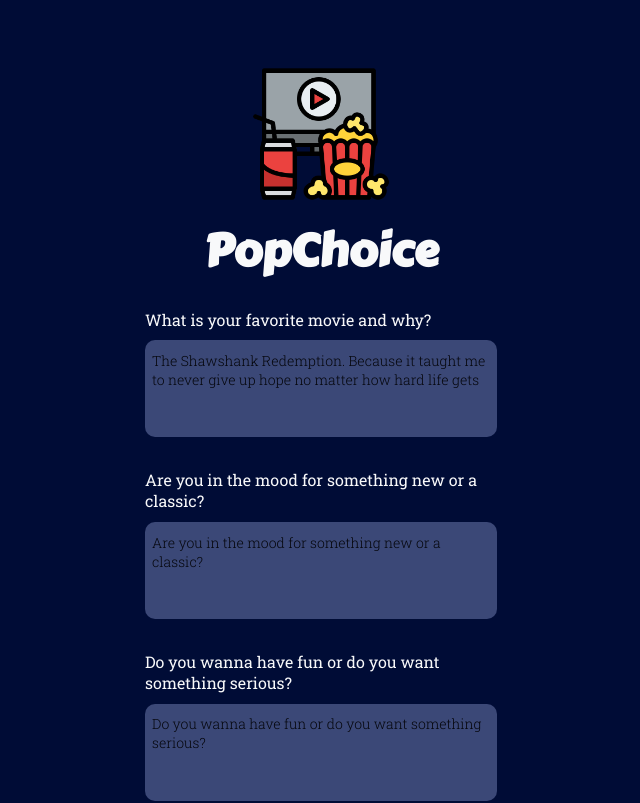
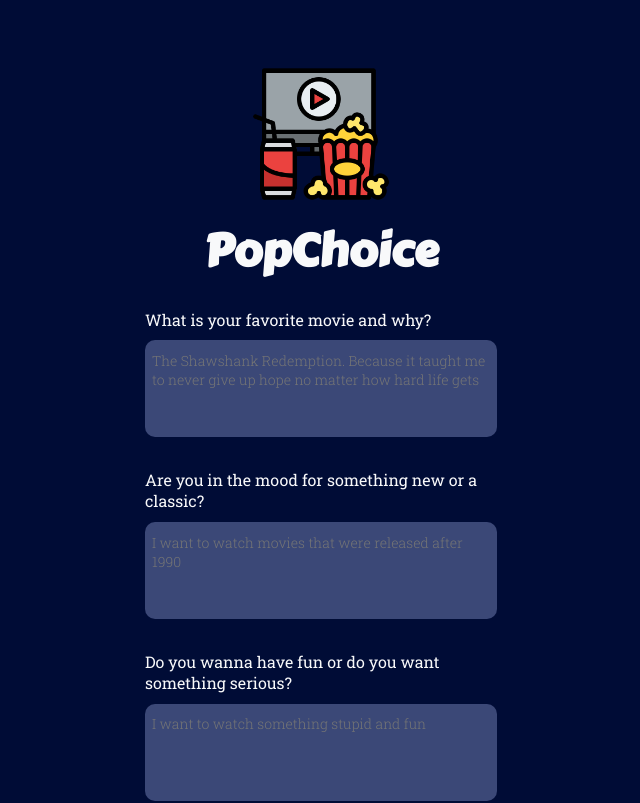
Before and after one commit to Evgenii-Dolgopolov/ai-movie-recommendation-app, a React (Vite) app: page / in a window 1280 px wide. Shown: the top 803 px of the page, without its empty margins (319-959 px from the left). Built offline with nearby package versions, Linux system fonts and the light colour scheme; no server answers.

Commit message:
fix labeling

```diff
--- a/src/App.jsx
+++ b/src/App.jsx
@@ -152,7 +152,7 @@ function App() {
         <div className="loader">Creating a recommendation...</div>
       ) : !hasRecommendation ? (
         <form onSubmit={handleSubmit}>
-          <div className="questions-container">
+          <div className="container">
             <label htmlFor="favoriteMovie">
               What is your favorite movie and why?
             </label>
@@ -166,12 +166,12 @@ function App() {
             />
           </div>
 
-          <div className="questions-container">
+          <div className="container">
             <label htmlFor="movieRecency">
               Are you in the mood for something new or a classic?
             </label>
             <textarea
-              placeholder="Are you in the mood for something new or a classic?"
+              placeholder="I want to watch movies that were released after 1990"
               id="movieRecency"
               value={userInputs.movieRecency}
               onChange={e => handleChange("movieRecency", e.target.value)}
@@ -180,12 +180,12 @@ function App() {
             />
           </div>
 
-          <div className="questions-container">
+          <div className="container">
             <label htmlFor="genre">
               Do you wanna have fun or do you want something serious?
             </label>
             <textarea
-              placeholder="Do you wanna have fun or do you want something serious?"
+              placeholder="I want to watch something stupid and fun"
               id="genre"
               value={userInputs.genre}
               onChange={e => handleChange("genre", e.target.value)}
@@ -194,14 +194,14 @@ function App() {
             />
           </div>
 
-          <div className="questions-container">
+          <div className="container">
             <button className="submit-btn" type="submit">
               Let's Go
             </button>
           </div>
         </form>
       ) : (
-        <div className="questions-container">
+        <div className="container">
           <h4>{output}</h4>
         </div>
       )}
--- a/src/index.css
+++ b/src/index.css
@@ -36,7 +36,7 @@ header {
   padding-bottom: 0.5em;
 }
 
-.questions-container {
+.container {
   margin: auto;
   display: flex;
   flex-direction: column;
@@ -46,12 +46,12 @@ header {
   gap: 0.675em;
 }
 
-.questions-container > label {
+.container > label {
   font-size: 1rem;
   font-weight: 400;
 }
 
-.questions-container > textarea {
+.container > textarea {
   background-color: #3B4877;
   border: none;
   border-radius: 10px;
```
